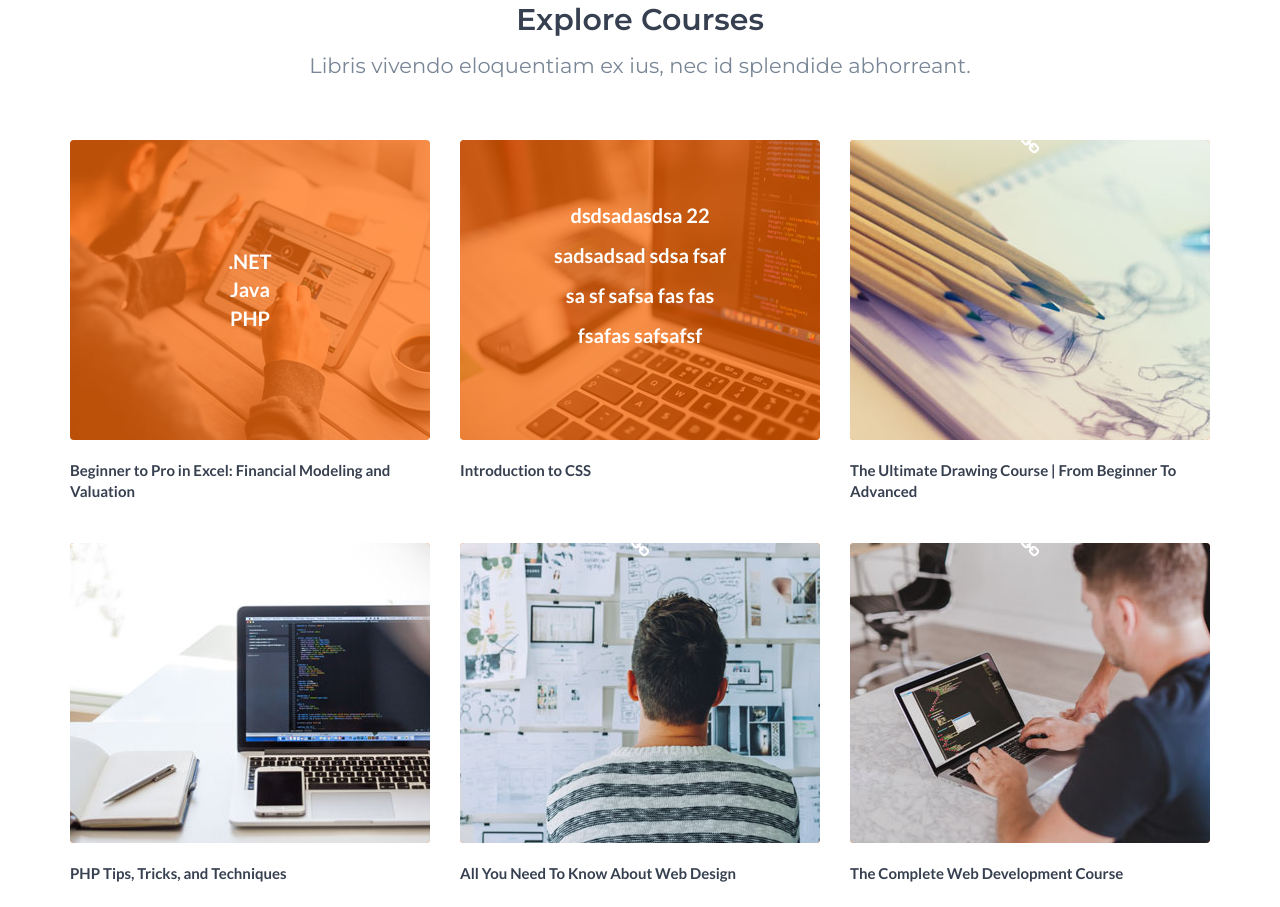
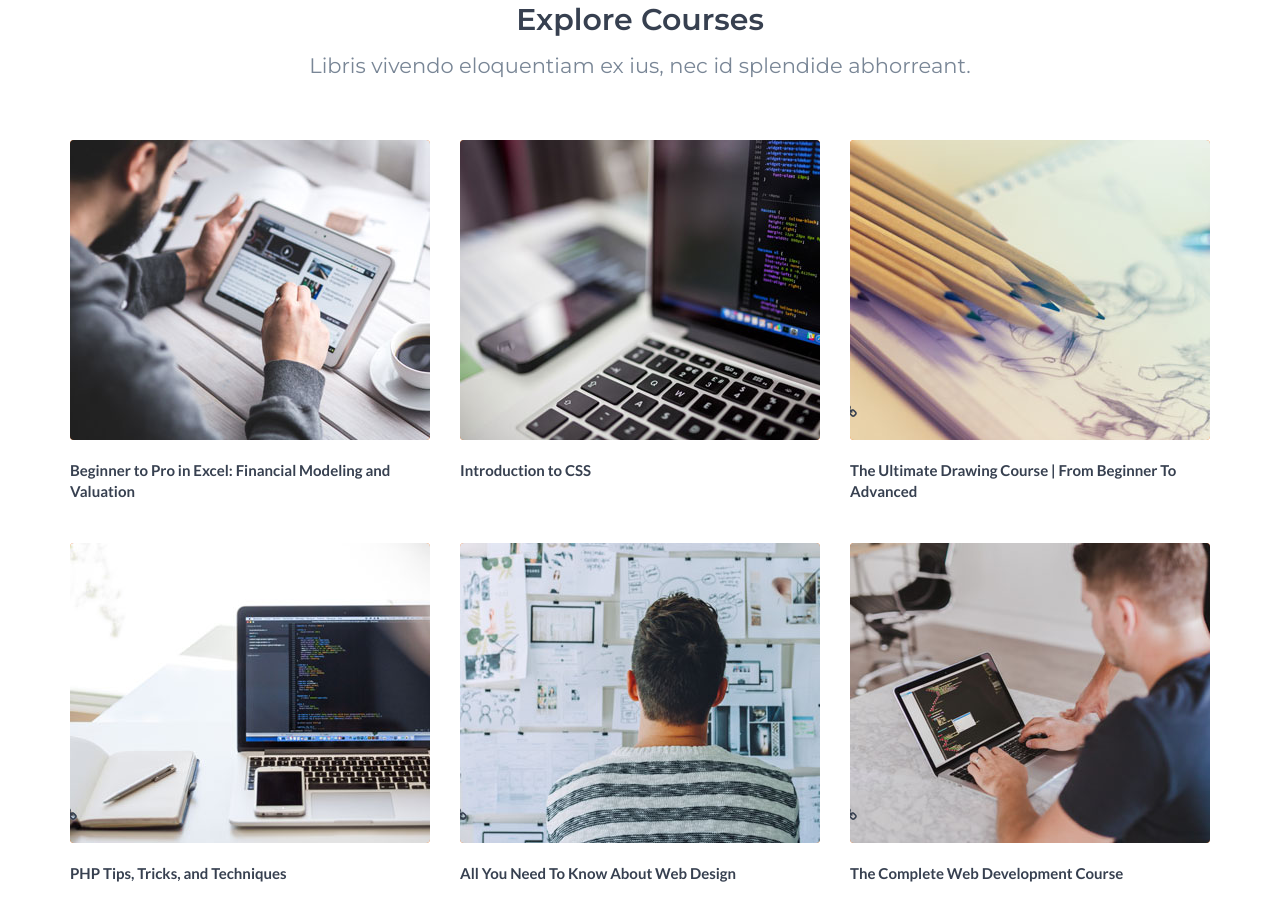
Before and after one commit to MichalGrzegorzak/ewasajt, a plain HTML site: page www/index.html in a window 1280 px wide. Shown: the part 1480-2387 px from the top of the page. Drawn offline with Linux system fonts and the light colour scheme.

Commit message:
almost good

```diff
--- a/www/css/style.css
+++ b/www/css/style.css
@@ -554,19 +554,27 @@
 	margin-top:20px;
 	margin-bottom:20px;
 }
-
+.middle {
+	position:absolute;
+	-webkit-transform: translate(-50% , -50%);
+	-ms-transform: translate(-50% , -50%);
+		transform: translate(-50% , -50);
+	left:50%;
+	top:50%;
+	width:100%;
+	height:100%;
+	line-height:40px;
+	text-align:center;
+	opacity:0;
+	z-index:10;
+	-webkit-transition:0.3s all;
+	transition:0.3s all;
+}
 .text {
 	color: white;
 	font-size: 20px;
-	position: absolute;
-	top: 50%;
-	left: 50%;
-	-webkit-transform: translate(-50%, -50%);
-	-ms-transform: translate(-50%, -50%);
-	transform: translate(-50%, -50%);
-	text-align: center;
-	opacity:1;
-  }
+	margin: 1em;
+}
 
 .course .course-img {
 	position: relative;
@@ -575,15 +583,9 @@
 	border-radius:4px;
 	overflow:hidden;
 	background-color:#FF6700;
+}
 
-}
-.course-img .image {
-	opacity:0.3;
-}
-/* .course .course-img > img {
-	width:100%;
-}
-.course-img:after {
+.course .course-img:after {
 	content:"";
 	position:absolute;
 	left:0;
@@ -592,69 +594,38 @@
 	top:0;
 	background-color:#FF6700;
 	opacity:0;
-	-webkit-transition:0.2s opacity;
-	transition:0.2s opacity;
-} */
-/* .course .course-img:hover:after {
-	opacity:0.7;
-}  */
-.course:hover .image {
-	opacity: 0.3;
+	-webkit-transition:0.3s opacity;
+	transition:0.3s opacity;
 }
 
-/* .course:hover .middle {
-opacity: 1;
+.course .course-img:hover:after {
+	opacity:0.7;
+}
+.course .course-img:hover .image {
+	opacity:0.4;
+}
+.course .course-img:hover .middle {
+	opacity:1;
+}
+/* .course .course-img:hover .middle .text {
+	opacity:1;
 } */
-
 
 .course .course-img .course-link-icon {
 	position:absolute;
-	-webkit-transform: translate(-50% , calc(-50% - 15px));
-	-ms-transform: translate(-50% , calc(-50% - 15px));
-		transform: translate(-50% , calc(-50% - 15px));
-	left:50%;
-	top:50%;
-	width:100%;
-	height:100%;
-	line-height:40px;
-	text-align:center;
-	color:#fff;
-	opacity:1;
-	z-index:10;
-	-webkit-transition:0.2s all;
-	transition:0.2s all;
-	font-size: 20px;
-	/* color: #374050 */
+	-webkit-transform: translate(-50% , calc(-50% - 30px));
+	-ms-transform: translate(-50% , calc(-50% - 30px));
+		transform: translate(-50% , calc(-50% - 30px));
+	-webkit-transition:0.3s all;
+	transition:0.3s all;
 }
 
 .course .course-img:hover .course-link-icon {
 	-webkit-transform: translate(-50% , -50%);
 	    -ms-transform: translate(-50% , -50%);
 	        transform: translate(-50% , -50%);
-	opacity:1;
+	opacity:0.9;
 }
-
-/*
-.course .course-title {
-	display:block;
-	height:42px;
-}
-.course .course-details {
-	visibility: hidden;
-	margin-top: 20px;
-	padding-top: 10px;
-	border-top: 1px solid #EBEBEB;
-}
-.course .course-details .course-price {
-	float: right;
-}
-.course .course-details .course-price.course-free {
-	color: green;
-}
-.course .course-details .course-price.course-premium {
-	color: #FF6700;
-}
-*/
 
 #courses .center-btn {
 	text-align:center;
--- a/www/index.html
+++ b/www/index.html
@@ -167,7 +167,7 @@
 						<div class="col-md-4 col-sm-6 col-xs-6">
 							<div class="course">
 								<a href="#" class="course-img">
-									<img class="image" src="./img/course01.jpg" alt="" style="">
+									<img class="image" src="./img/course01.jpg" alt="">
 									<!-- <i class="course-link-icon fa fa-link"></i> -->
 									<div class="middle">
 										<p class="text">
@@ -189,10 +189,9 @@
 									<img class="image" src="./img/course02.jpg" alt="">
 									<div class="middle course-link-icon">
 											<p class="text">
-													dsdsadasdsa 22
-													sadsadsad sdsa fsaf sa
-													sf safsa fas fas fsafas
-													safsafsf
+													.NET <br/>
+													Java <br/>
+													PHP <br/>
 											</p>
 										</div>
 								</a>
```
